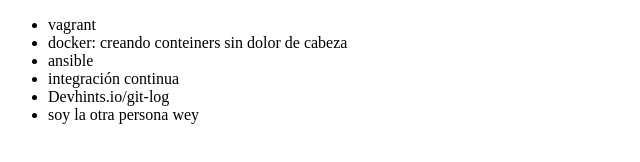
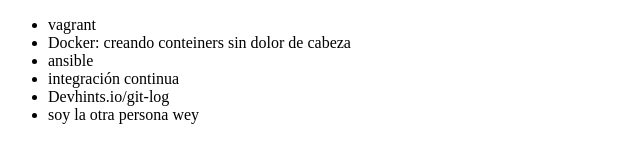
Before and after one commit to ivanrios1807/alura-git, a plain HTML site: page index.html in a window 1280 px wide. Shown: the full height of the page, 0-640 px from the left. Drawn offline with Linux system fonts and the light colour scheme.

Commit message:
corrigiendo el docker

```diff
--- a/index.html
+++ b/index.html
@@ -7,7 +7,7 @@
     <body>
         <ul>
             <li>vagrant</li>
-            <li>docker: creando conteiners sin dolor de cabeza</li>
+            <li>Docker: creando conteiners sin dolor de cabeza</li>
             <li>ansible</li>
             <li>integración continua</li>
             <li>Devhints.io/git-log</li>
```
